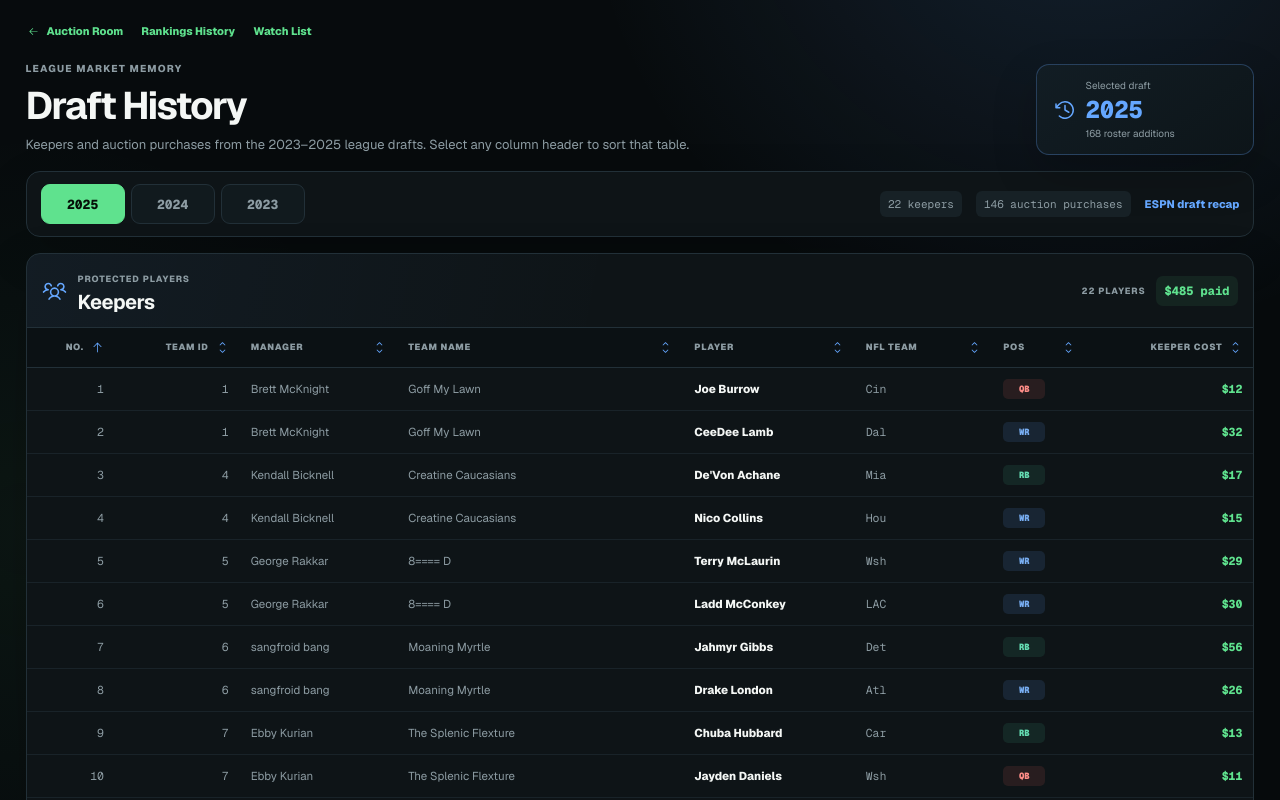
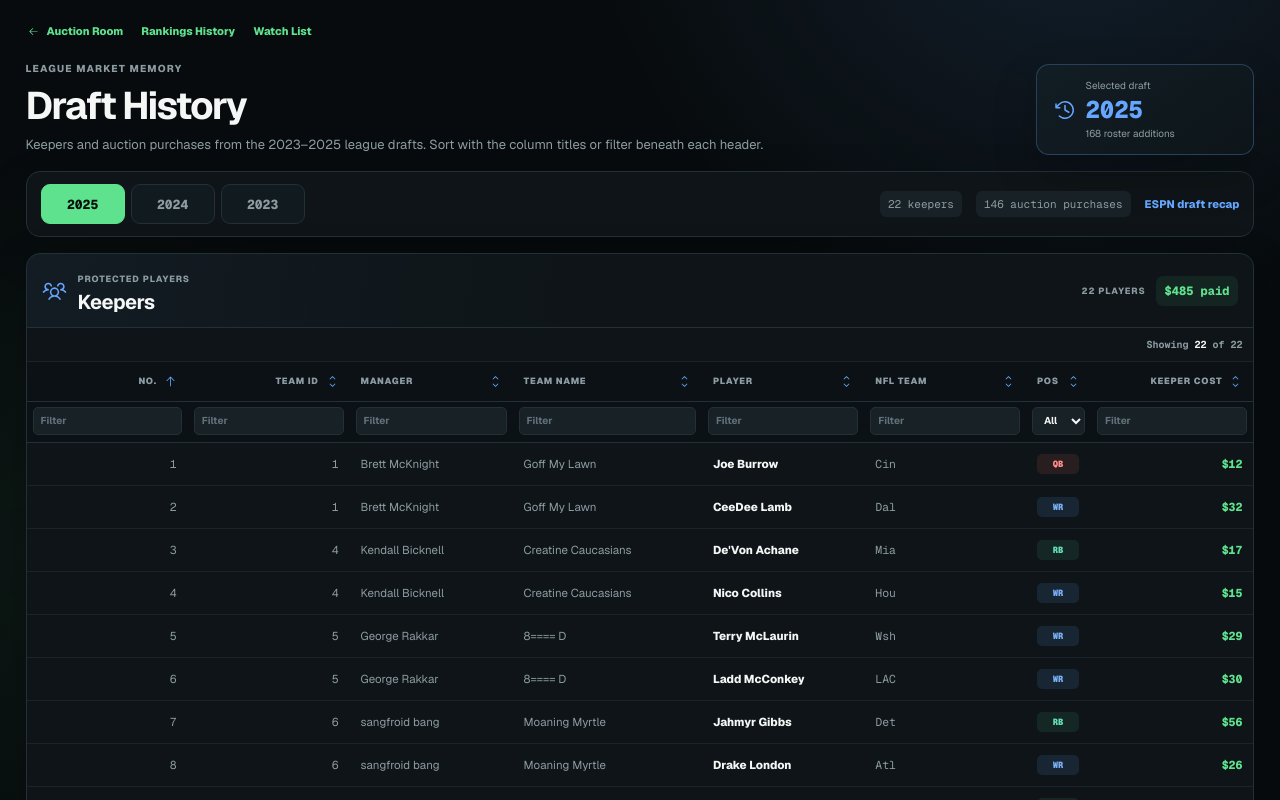
Before and after one commit to Web3Degenerate/FFB-Draft-2026-Tracker, a Next.js app: page /draft-history in a window 1280 px wide. Shown: the top 800 px of the page. Built offline with nearby package versions, Linux system fonts and the light colour scheme.

Commit message:
Add draft history column filters

```diff
--- a/app/draft-history/draft-history-client.tsx
+++ b/app/draft-history/draft-history-client.tsx
@@ -12,10 +12,11 @@ import {
 import Link from "next/link";
 import { useMemo, useState } from "react";
 import {
-  sortDraftHistoryEntries,
+  filterAndSortDraftHistoryEntries,
   type DraftHistoryColumn,
   type DraftHistoryData,
   type DraftHistoryEntry,
+  type DraftHistoryFilters,
   type DraftHistorySort,
 } from "@/lib/draft-history";
 import styles from "./draft-history.module.css";
@@ -53,18 +54,31 @@ function SortIcon({ column, sort }: { column: DraftHistoryColumn; sort: DraftHis
 function HistoryTable({
   rows,
   sort,
+  filters,
   onSort,
+  onFilter,
+  onClearFilters,
   priceLabel,
 }: {
   rows: DraftHistoryEntry[];
   sort: DraftHistorySort;
+  filters: DraftHistoryFilters;
   onSort: (column: DraftHistoryColumn) => void;
+  onFilter: (column: DraftHistoryColumn, value: string) => void;
+  onClearFilters: () => void;
   priceLabel: string;
 }) {
   const columns: Column[] = [...BASE_COLUMNS, { key: "amount", label: priceLabel, numeric: true }];
-  const sortedRows = useMemo(() => sortDraftHistoryEntries(rows, sort), [rows, sort]);
+  const filteredRows = useMemo(() => filterAndSortDraftHistoryEntries(rows, filters, sort), [filters, rows, sort]);
+  const positions = useMemo(() => [...new Set(rows.map(({ position }) => position))].sort(), [rows]);
+  const hasActiveFilters = Object.values(filters).some((value) => value?.trim());
 
   return (
+    <div className={styles.tableFrame}>
+      <div className={styles.tableStatus}>
+        <span>Showing <strong>{filteredRows.length}</strong> of {rows.length}</span>
+        {hasActiveFilters && <button type="button" onClick={onClearFilters}>Clear filters</button>}
+      </div>
       <div className={styles.tableWrap}>
         <table className={styles.table}>
           <thead>
@@ -82,9 +96,33 @@ function HistoryTable({
                 </th>
               ))}
             </tr>
+            <tr className={styles.filterRow}>
+              {columns.map((column) => (
+                <th key={column.key}>
+                  {column.key === "position" ? (
+                    <select
+                      aria-label="Filter Pos"
+                      value={filters.position ?? ""}
+                      onChange={(event) => onFilter("position", event.target.value)}
+                    >
+                      <option value="">All</option>
+                      {positions.map((position) => <option value={position} key={position}>{position}</option>)}
+                    </select>
+                  ) : (
+                    <input
+                      aria-label={`Filter ${column.label}`}
+                      inputMode={column.numeric ? "numeric" : "text"}
+                      placeholder="Filter"
+                      value={filters[column.key] ?? ""}
+                      onChange={(event) => onFilter(column.key, event.target.value)}
+                    />
+                  )}
+                </th>
+              ))}
+            </tr>
           </thead>
           <tbody>
-          {sortedRows.map((entry) => (
+            {filteredRows.map((entry) => (
               <tr key={`${entry.number}-${entry.teamId}-${entry.player}`}>
                 <td className={`${styles.numeric} ${styles.mono}`}>{entry.number}</td>
                 <td className={`${styles.numeric} ${styles.mono}`}>{entry.teamId}</td>
@@ -96,8 +134,10 @@ function HistoryTable({
                 <td className={`${styles.numeric} ${styles.price}`}>${entry.amount}</td>
               </tr>
             ))}
+            {!filteredRows.length && <tr><td className={styles.empty} colSpan={columns.length}>No players match the current filters.</td></tr>}
           </tbody>
         </table>
+      </div>
     </div>
   );
 }
@@ -110,6 +150,8 @@ export default function DraftHistoryClient({ data }: { data: DraftHistoryData })
   const [activeYear, setActiveYear] = useState(data.seasons[0]?.year ?? 2025);
   const [keeperSort, setKeeperSort] = useState<DraftHistorySort>({ column: "number", direction: "asc" });
   const [auctionSort, setAuctionSort] = useState<DraftHistorySort>({ column: "number", direction: "asc" });
+  const [keeperFilters, setKeeperFilters] = useState<DraftHistoryFilters>({});
+  const [auctionFilters, setAuctionFilters] = useState<DraftHistoryFilters>({});
   const season = data.seasons.find(({ year }) => year === activeYear) ?? data.seasons[0];
 
   if (!season) return null;
@@ -120,6 +162,8 @@ export default function DraftHistoryClient({ data }: { data: DraftHistoryData })
     setActiveYear(year);
     setKeeperSort({ column: "number", direction: "asc" });
     setAuctionSort({ column: "number", direction: "asc" });
+    setKeeperFilters({});
+    setAuctionFilters({});
   };
 
   return (
@@ -133,7 +177,7 @@ export default function DraftHistoryClient({ data }: { data: DraftHistoryData })
           </nav>
           <span className="eyebrow">LEAGUE MARKET MEMORY</span>
           <h1>Draft History</h1>
-          <p>Keepers and auction purchases from the 2023–2025 league drafts. Select any column header to sort that table.</p>
+          <p>Keepers and auction purchases from the 2023–2025 league drafts. Sort with the column titles or filter beneath each header.</p>
         </div>
         <div className={styles.yearCard}>
           <ClockCounterClockwise aria-hidden />
@@ -174,7 +218,10 @@ export default function DraftHistoryClient({ data }: { data: DraftHistoryData })
           <HistoryTable
             rows={season.keepers}
             sort={keeperSort}
+            filters={keeperFilters}
             onSort={(column) => setKeeperSort((current) => nextSort(current, column))}
+            onFilter={(column, value) => setKeeperFilters((current) => ({ ...current, [column]: value }))}
+            onClearFilters={() => setKeeperFilters({})}
             priceLabel="Keeper Cost"
           />
         </section>
@@ -187,7 +234,10 @@ export default function DraftHistoryClient({ data }: { data: DraftHistoryData })
           <HistoryTable
             rows={season.auctions}
             sort={auctionSort}
+            filters={auctionFilters}
             onSort={(column) => setAuctionSort((current) => nextSort(current, column))}
+            onFilter={(column, value) => setAuctionFilters((current) => ({ ...current, [column]: value }))}
+            onClearFilters={() => setAuctionFilters({})}
             priceLabel="Amount"
           />
         </section>
--- a/app/draft-history/draft-history.module.css
+++ b/app/draft-history/draft-history.module.css
@@ -88,6 +88,21 @@
 .summary { display: flex; align-items: center; gap: 10px; }
 .summary strong { padding: 7px 9px; border-radius: 7px; color: var(--green); background: rgba(93, 229, 138, .08); font: 800 12px var(--font-mono); }
 
+.tableFrame { background: var(--panel); }
+.tableStatus {
+  min-height: 34px;
+  padding: 6px 11px;
+  display: flex;
+  align-items: center;
+  justify-content: flex-end;
+  gap: 10px;
+  border-bottom: 1px solid var(--line-soft);
+  color: var(--muted);
+  font: 700 10px var(--font-mono);
+}
+.tableStatus strong { color: var(--text); }
+.tableStatus button { padding: 4px 7px; border: 1px solid var(--line); border-radius: 5px; color: var(--blue); background: var(--panel-3); font-size: 9px; font-weight: 800; cursor: pointer; }
+.tableStatus button:hover { border-color: rgba(101, 167, 255, .55); }
 .tableWrap { max-height: 520px; overflow: auto; scrollbar-color: #304049 transparent; }
 .table { width: 100%; min-width: 1040px; border-collapse: collapse; }
 .table thead { position: sticky; top: 0; z-index: 3; }
@@ -112,6 +127,20 @@
 .table th button:hover { color: var(--text); }
 .table th button svg { width: 13px; height: 13px; flex: 0 0 auto; color: var(--blue); }
 .table th.numeric button { justify-content: flex-end; }
+.filterRow th { height: 39px; padding: 5px 6px 7px; }
+.filterRow input, .filterRow select {
+  width: 100%;
+  height: 28px;
+  padding: 0 7px;
+  border: 1px solid var(--line);
+  border-radius: 5px;
+  outline: none;
+  color: var(--text);
+  background: var(--panel-3);
+  font-size: 10px;
+}
+.filterRow input:focus, .filterRow select:focus { border-color: rgba(101, 167, 255, .65); box-shadow: 0 0 0 2px rgba(101, 167, 255, .08); }
+.filterRow input::placeholder { color: #62727b; }
 .table td { height: 43px; padding: 0 11px; border-bottom: 1px solid var(--line-soft); color: var(--muted); font-size: 11.5px; }
 .table tbody tr:last-child td { border-bottom: 0; }
 .table tbody tr:hover td { color: var(--text); background: rgba(101, 167, 255, .035); }
@@ -119,6 +148,7 @@
 .table .player { color: var(--text); font-weight: 750; }
 .mono { font-family: var(--font-mono); }
 .price { color: var(--green) !important; font: 800 12px var(--font-mono); }
+.table td.empty { height: 96px; color: var(--muted); text-align: center; }
 
 .position { min-width: 42px; padding: 4px 6px; display: inline-flex; justify-content: center; border-radius: 5px; font: 850 9px var(--font-mono); }
 .qb { color: #ff8d88; background: rgba(255, 107, 102, .11); }
--- a/lib/draft-history.ts
+++ b/lib/draft-history.ts
@@ -26,6 +26,9 @@ export type DraftHistorySort = {
   column: DraftHistoryColumn;
   direction: "asc" | "desc";
 };
+export type DraftHistoryFilters = Partial<Record<DraftHistoryColumn, string>>;
+
+const displayValue = (entry: DraftHistoryEntry, column: DraftHistoryColumn) => String(entry[column]);
 
 export function sortDraftHistoryEntries(
   entries: DraftHistoryEntry[],
@@ -44,3 +47,18 @@ export function sortDraftHistoryEntries(
     return (sort.direction === "asc" ? comparison : -comparison) || left.number - right.number;
   });
 }
+
+export function filterAndSortDraftHistoryEntries(
+  entries: DraftHistoryEntry[],
+  filters: DraftHistoryFilters,
+  sort: DraftHistorySort,
+): DraftHistoryEntry[] {
+  const activeFilters = Object.entries(filters).filter(
+    (entry): entry is [DraftHistoryColumn, string] => Boolean(entry[1]?.trim()),
+  );
+  const filtered = entries.filter((entry) => activeFilters.every(([column, query]) =>
+    displayValue(entry, column).toLowerCase().includes(query.trim().toLowerCase()),
+  ));
+
+  return sortDraftHistoryEntries(filtered, sort);
+}
```
Also changed, not shown: 2 other files (tests, documents, lock files or other folders). Lines whose indentation alone changed are shown as unchanged.
